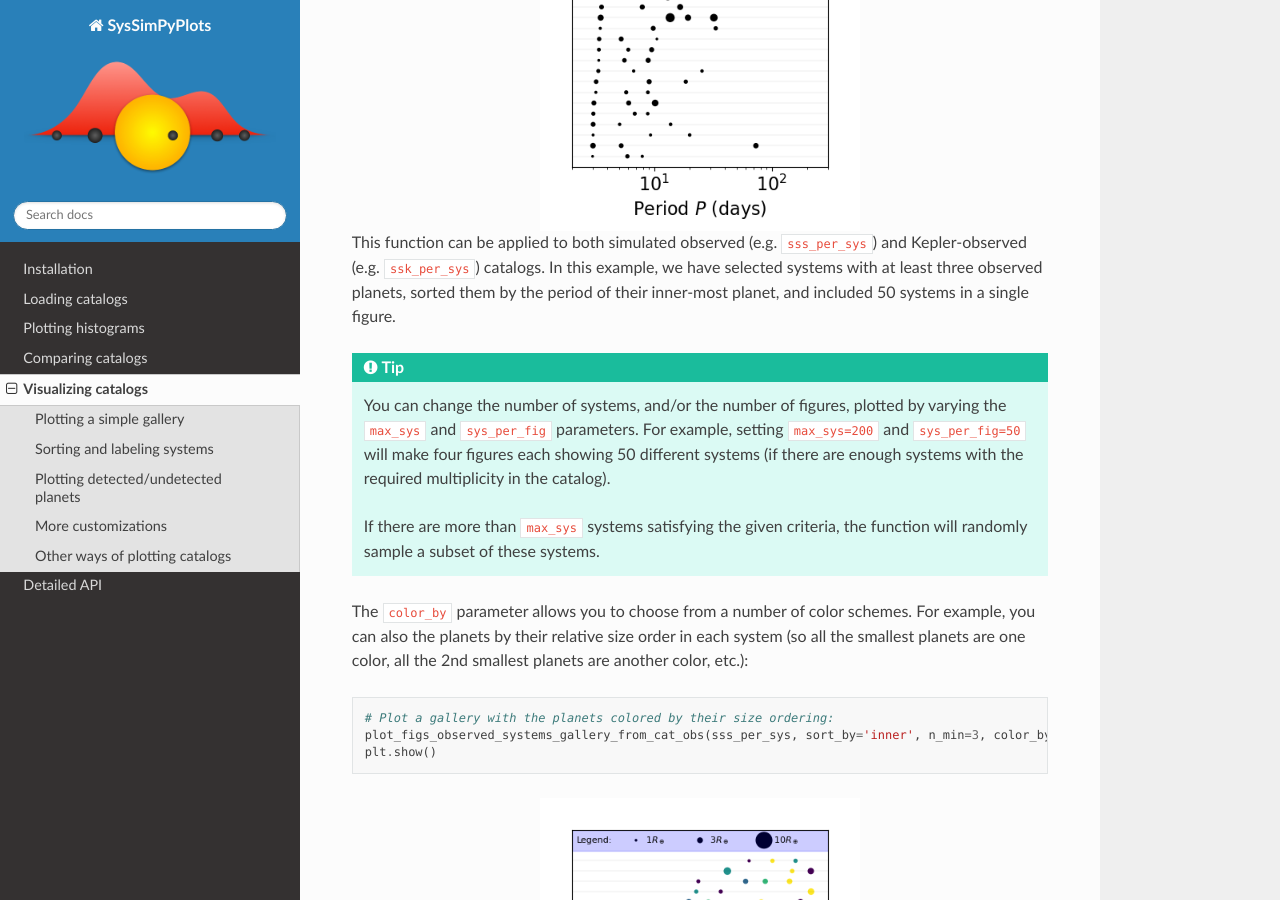
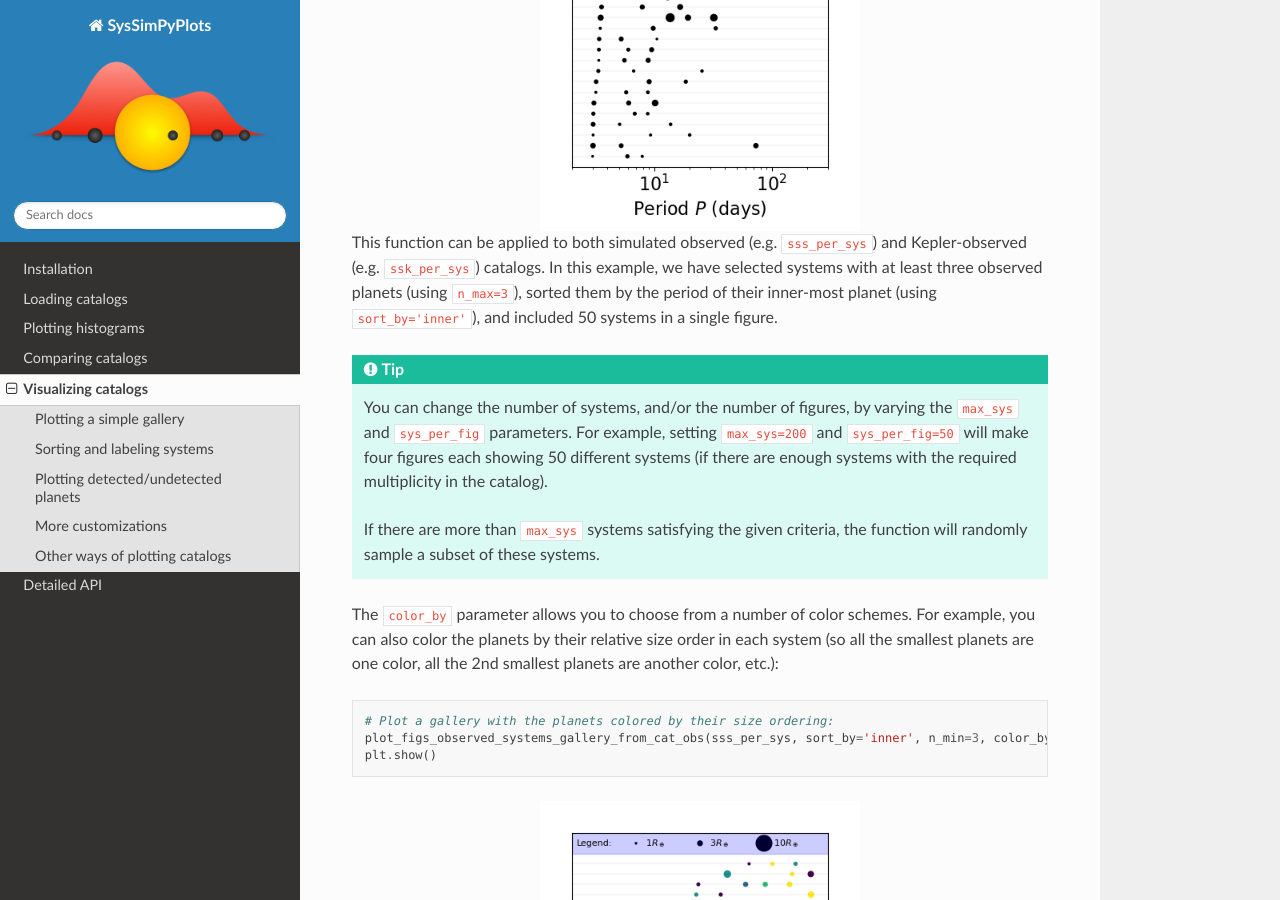
Before and after one commit to hematthi/SysSimPyPlots, a Sphinx documentation site: the page built from docs/source/galleries.rst, in a window 1280 px wide and 900 px high, scrolled down 1213 px. Built offline with Sphinx 7.4.7 and the Read the Docs theme 2.0.0, drawn with Linux system fonts in a browser that asks for light colours.

Commit message:
Fix typos in galleries tutorial

```diff
--- a/docs/source/galleries.rst
+++ b/docs/source/galleries.rst
@@ -39,15 +39,15 @@ Here is a simple example using our function :py:func:`plot_figs_observed_systems
    :alt: Example gallery of 3+ systems
    :align: center
 
-This function can be applied to both simulated observed (e.g. ``sss_per_sys``) and Kepler-observed (e.g. ``ssk_per_sys``) catalogs. In this example, we have selected systems with at least three observed planets, sorted them by the period of their inner-most planet, and included 50 systems in a single figure.
+This function can be applied to both simulated observed (e.g. ``sss_per_sys``) and Kepler-observed (e.g. ``ssk_per_sys``) catalogs. In this example, we have selected systems with at least three observed planets (using ``n_max=3``), sorted them by the period of their inner-most planet (using ``sort_by='inner'``), and included 50 systems in a single figure.
 
 .. tip::
 
-   You can change the number of systems, and/or the number of figures, plotted by varying the ``max_sys`` and ``sys_per_fig`` parameters. For example, setting ``max_sys=200`` and ``sys_per_fig=50`` will make four figures each showing 50 different systems (if there are enough systems with the required multiplicity in the catalog).
+   You can change the number of systems, and/or the number of figures, by varying the ``max_sys`` and ``sys_per_fig`` parameters. For example, setting ``max_sys=200`` and ``sys_per_fig=50`` will make four figures each showing 50 different systems (if there are enough systems with the required multiplicity in the catalog).
 
    If there are more than ``max_sys`` systems satisfying the given criteria, the function will randomly sample a subset of these systems.
 
-The ``color_by`` parameter allows you to choose from a number of color schemes. For example, you can also the planets by their relative size order in each system (so all the smallest planets are one color, all the 2nd smallest planets are another color, etc.):
+The ``color_by`` parameter allows you to choose from a number of color schemes. For example, you can also color the planets by their relative size order in each system (so all the smallest planets are one color, all the 2nd smallest planets are another color, etc.):
 
 .. code-block:: python
 
```
